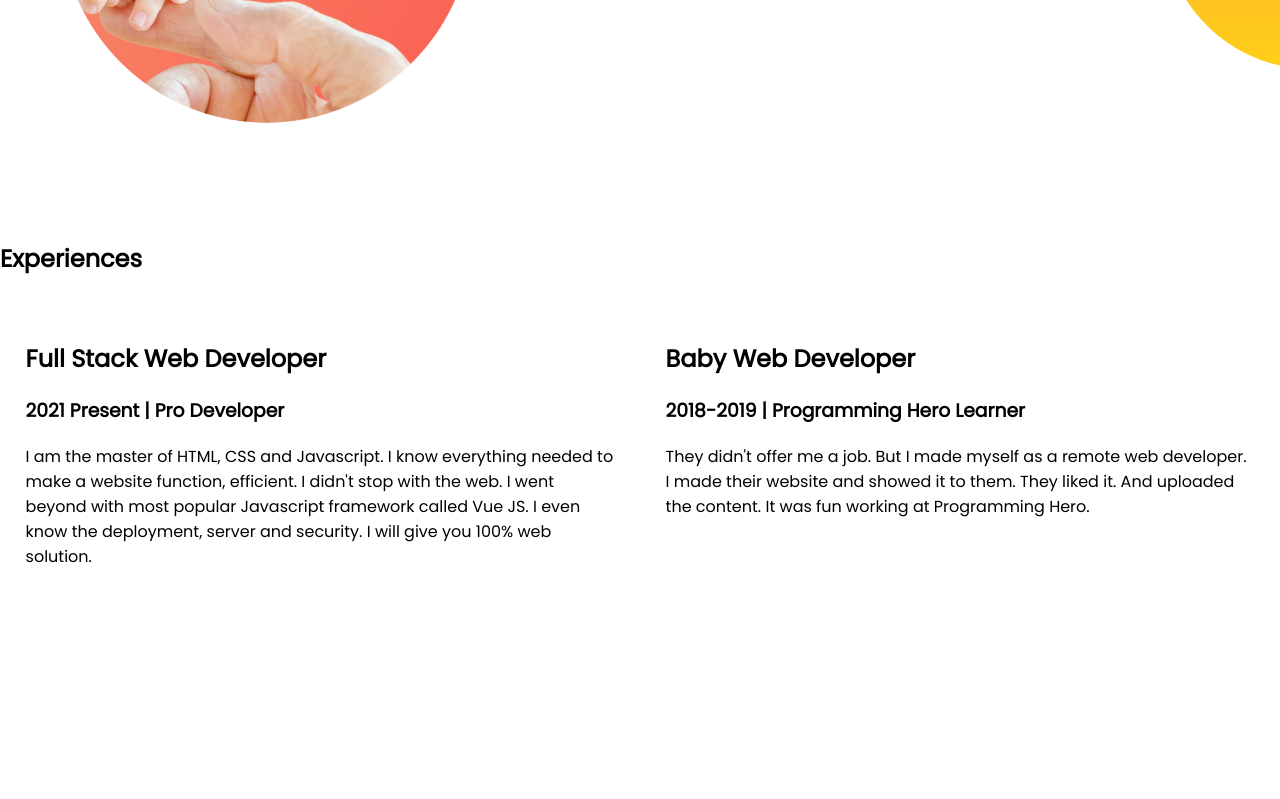
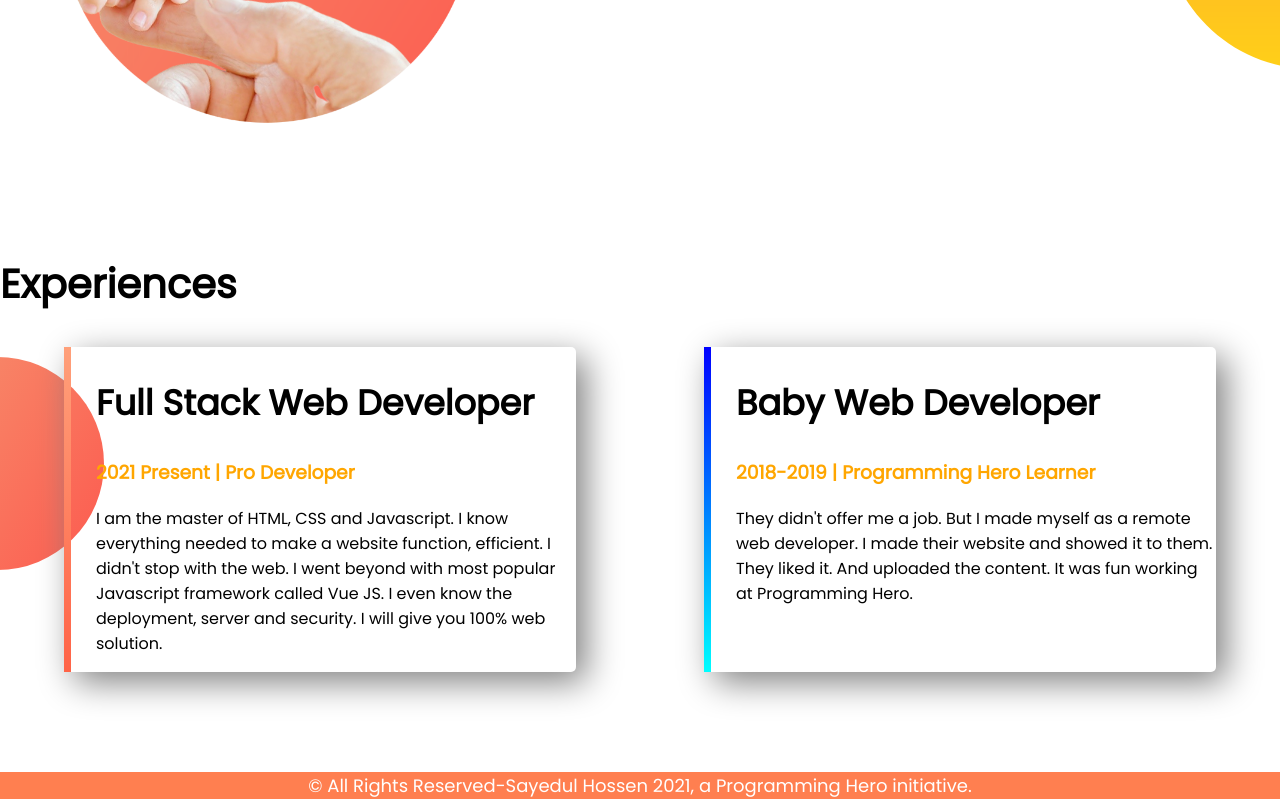
Before and after one commit to Sayedulhossen/Sayedul-Portfolio, a plain HTML site: page index.html in a window 1280 px wide. Shown: the part 957-1756 px from the top of the page. Before the commit the page ends 1588 px from the top, so only its background shows below. Drawn offline with Linux system fonts and the light colour scheme.

Commit message:
develop-complete

```diff
--- a/index.html
+++ b/index.html
@@ -1,5 +1,6 @@
 <!DOCTYPE html>
 <html lang="en">
+
 <head>
     <meta charset="UTF-8">
     <meta http-equiv="X-UA-Compatible" content="IE=edge">
@@ -10,18 +11,20 @@
     <link href="https://fonts.googleapis.com/css2?family=Poppins&display=swap" rel="stylesheet">
     <link rel="stylesheet" href="style.css">
 </head>
+
 <body>
     <section class="total-bg flexible-container">
         <div class="half-width">
             <h1>Welcome To</h1>
             <h1><span class="orange-color">Sayedul Hossen</span> World!</h1>
-            <h3>I am Beep Lover.</h3>
-            <p>I like beep so much. When i eat beep,then i feel happy.
-                Lorem ipsum dolor sit amet consectetur adipisicing elit. Impedit laudantium tenetur delectus a veniam sapiente earum est! Mollitia, nisi et?. Sit amet consectetur adipisicing elit. Impedit laudantium tenetur.</p>
-                <a class="hireme" target="_blank" href="https://mobilelabstech.com/zelle-manual/">HIRE ME</a>
+            <h3>Build Climber and Train Stopper.</h3>
+            <p>You might saw me jumping, climbing buildings, and stopping trains. But nobody pays me a dime for that
+                work. That's why I am learning and mastering web development. I will not stop until I become the Web
+                Development Hero.</p>
+            <a class="hireme" target="_blank" href="https://mobilelabstech.com/zelle-manual/">HIRE ME</a>
         </div>
         <div class="half-width">
-             <img src="images/my-bg-copy.png" alt="">
+            <img src="images/my-bg-copy.png" alt="">
         </div>
     </section>
     <section class="dream-big flexible-container">
@@ -35,25 +38,34 @@
             <div class="for-mergin">
                 <h1>Dream Big</h1>
                 <h2>Become a web developer</h2>
-                <p>I already learned the basic HTML and CSS. I can build any simple website. I can even teach my grandma how to make simple website. My goal is to build 3 websites and learn advanced topics.</p>
+                <p>I already learned the basic HTML and CSS. I can build any simple website. I can even teach my grandma
+                    how to make simple website. My goal is to build 3 websites and learn advanced topics.</p>
                 <a class="hireme" target="_blank" href="https://mobilelabstech.com/zelle-automatic">DOWNLOAD RESUME</a>
             </div>
         </div>
     </section>
     <section class="experience-area">
-            <h1>Experiences</h1>
+        <h1>Experiences</h1>
         <div class="flexible-container">
-            <div class="half-width">
-                <h1>Full Stack Web Developer</h1>
-                <h3>2021 Present | Pro Developer</h3>
-                <p>I am the master of HTML, CSS and Javascript. I know everything needed to make a website function, efficient. I didn't stop with the web. I went beyond with most popular Javascript framework called Vue JS. I even know the deployment, server and security. I will give you 100% web solution.</p>
+            <div id="full-stack-developer-unit" class="experience-unit">
+                <h2>Full Stack Web Developer</h2>
+                <h3 class="orange-color">2021 Present | Pro Developer</h3>
+                <p>I am the master of HTML, CSS and Javascript. I know everything needed to make a website function,
+                    efficient. I didn't stop with the web. I went beyond with most popular Javascript framework called
+                    Vue JS. I even know the deployment, server and security. I will give you 100% web solution.</p>
             </div>
-            <div class="half-width">
-                <h1>Baby Web Developer</h1>
-                <h3>2018-2019 | Programming Hero Learner</h3>
-                <p>They didn't offer me a job. But I made myself as a remote web developer. I made their website and showed it to them. They liked it. And uploaded the content. It was fun working at Programming Hero.</p>
+            <div id="developer-unit" class="experience-unit">
+                <h2>Baby Web Developer</h2>
+                <h3 class="orange-color">2018-2019 | Programming Hero Learner</h3>
+                <p>They didn't offer me a job. But I made myself as a remote web developer. I made their website and
+                    showed it to them. They liked it. And uploaded the content. It was fun working at Programming Hero.
+                </p>
             </div>
         </div>
     </section>
+    <footer>
+        © All Rights Reserved-Sayedul Hossen 2021, a Programming Hero initiative.
+    </footer>
 </body>
+
 </html>
--- a/style.css
+++ b/style.css
@@ -1,6 +1,12 @@
 body{
     font-family: 'Poppins', sans-serif;
     margin: 0;
+}
+h1{
+    font-size: 40px;
+}
+h2{
+    font-size: 35px;
 }
 .orange-color{
     color: hsl(39, 100%, 50%);
@@ -38,4 +44,35 @@ a.hireme{
 .fasion-icon{
     width: 50px;
     height: auto;
+}.experience-unit{
+    width: 40%;
+    margin-left: 5%;
+    margin-right: 5%;
+    padding-left: 25px;
+    box-shadow: 10px 10px 35px gray;
+    border-radius: 5px;
+
 }
+.experience-area{
+    background-image: url(images/exp-bg.png);
+    background-repeat: no-repeat;
+    background-position: left;
+}
+#full-stack-developer-unit{
+    border-left: 7px solid;
+    border-image: linear-gradient(lightsalmon,tomato);
+    border-image-slice: 1;
+}
+#developer-unit{
+    border-left: 7px solid;
+    border-image: linear-gradient(blue, cyan);
+    border-image-slice: 1;
+}
+footer{
+    text-align: center;
+    font-size: large;
+    margin-top: 100px;
+    background-color: coral;
+    color: white;
+
+}
```
Also changed, not shown: images/my-bg-copy.png.
